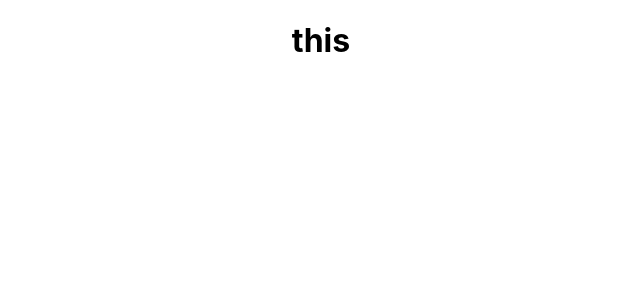
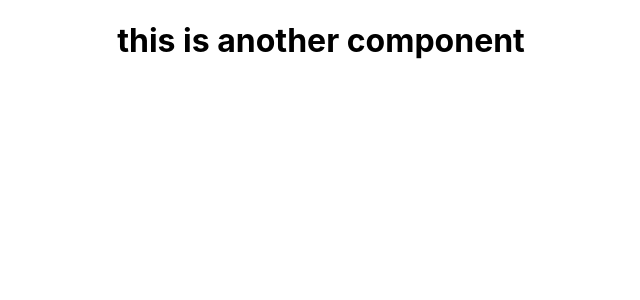
Before and after one commit to AKSUF/ModernReact2, a React (Create React App) app: page / in a window 1280 px wide. Shown: the top 300 px of the page, without its empty margins (319-959 px from the left). Built offline with nearby package versions, Linux system fonts and the light colour scheme.

Commit message:
use scall in className

```diff
--- a/src/App.jsx
+++ b/src/App.jsx
@@ -1,11 +1,12 @@
 
 import './App.css';
 import LayoutComponentOne from './components/LayoutComponentOne';
+import LayoutComponentTwo from './components/LayoutComponentTwo';
 
 function App() {
   return (
     <div className="App">
-<LayoutComponentOne></LayoutComponentOne>
+<LayoutComponentTwo></LayoutComponentTwo>
     </div>
   );
 }
--- /dev/null
+++ b/src/components/LayoutComponentTwo.jsx
@@ -0,0 +1,20 @@
+import React, { useEffect, useState } from 'react'
+export default function LayoutComponentTwo(){
+    const[onSmallScreen,setOnSmallScreen]=useState(false);
+
+const checkScreenSize=()=>{
+    setOnSmallScreen(window.innerWidth<768);
+}
+
+useEffect(()=>{
+checkScreenSize();
+window.addEventListener("resize",checkScreenSize);
+return()=>window.removeEventListener("resize",checkScreenSize);
+},[])
+
+    return(
+        <div className={onSmallScreen?'small':'large'}>
+            <h1>this is another component</h1>
+        </div>
+    )
+}
```
